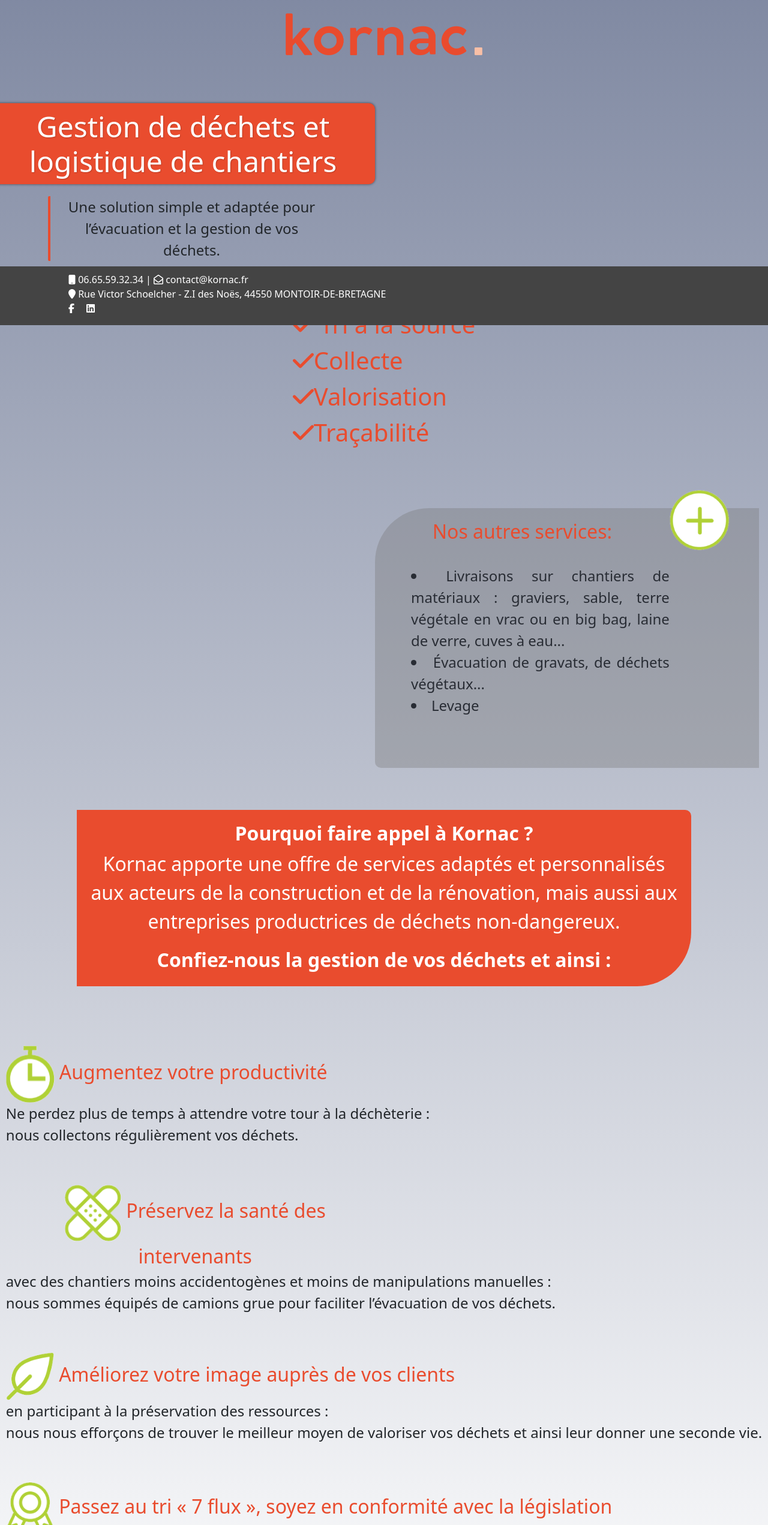
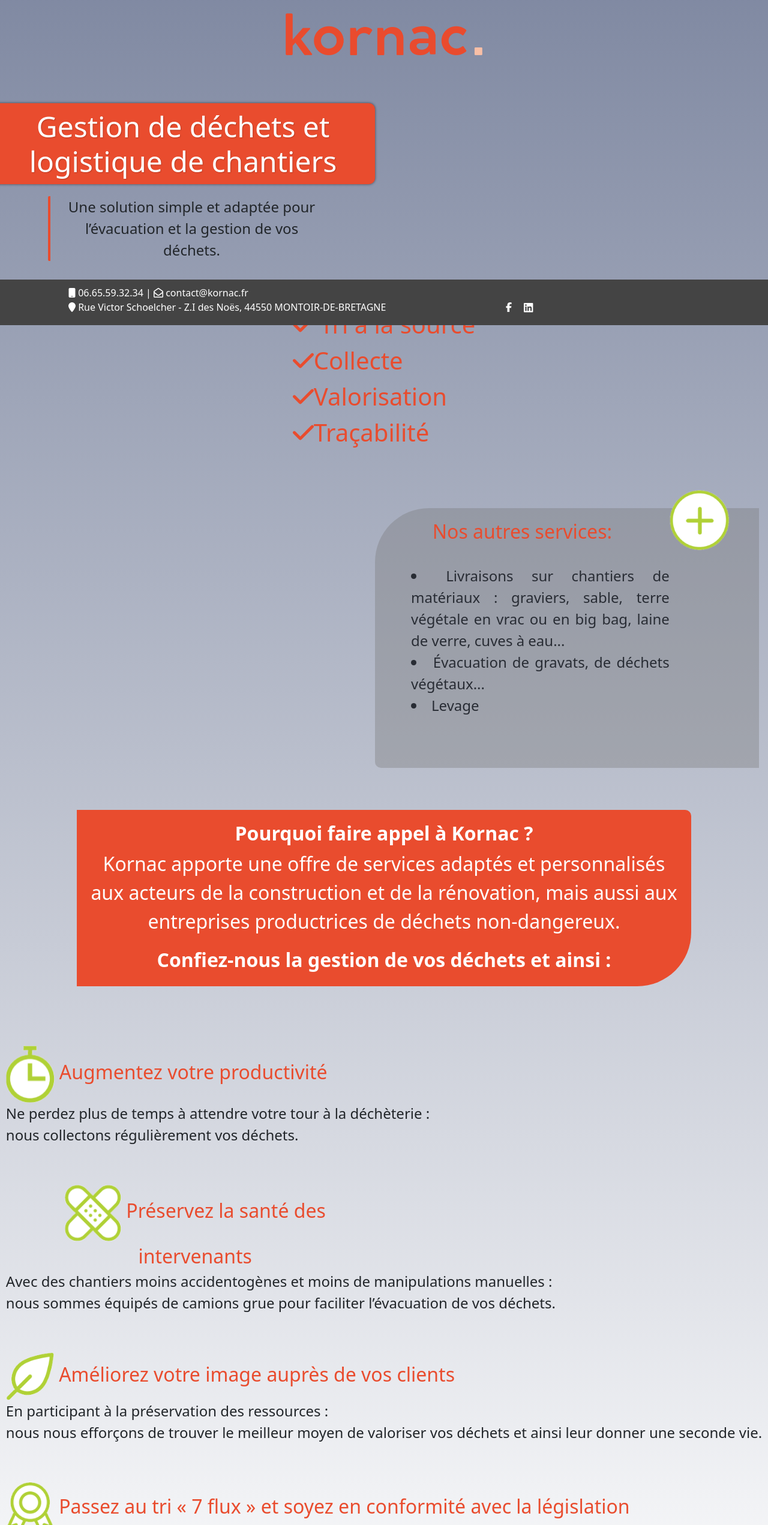
Before and after one commit to Antoine1989/Kornac., a React (Create React App) app: page / in a window 1280 px wide. Shown: the part 258-2800 px from the top of the page at 60% size. Built offline with nearby package versions, Linux system fonts and the light colour scheme.

Commit message:
deploiement antoine-3

```diff
--- a/src/App.css
+++ b/src/App.css
@@ -87,6 +87,7 @@
 }
 .reseaux{
   float: right !important;
+  font-size: 110% !important;
 }
 .ruban {
   background: #e94c2e;
@@ -130,7 +131,7 @@
   }
   .services{
 
-    font-size: 250% !important;
+    font-size: 150% !important;
   }
   .servicesvert{
     font-size: 250% !important;
--- a/src/components/Avantages.js
+++ b/src/components/Avantages.js
@@ -14,19 +14,19 @@
                     vos déchets.</p>
                     <br></br><br></br>
                     <li className="text-vert services2 li-avantages"><img src="./img/pansement.png" alt="santé" className="img-avantages"/> Préservez la santé des intervenants</li>
-                    <p className="p-avantages">avec des chantiers moins accidentogènes
+                    <p className="p-avantages">Avec des chantiers moins accidentogènes
                     et moins de manipulations manuelles :<br></br>
                     nous sommes équipés de camions grue pour
                     faciliter l’évacuation de vos déchets. </p>
                     <br></br><br></br>
                     <li className="text-vert services2 li-avantages"><img src="./img/leaf.png" alt="valorisation" className="img-avantages" style={{width:80}}/> Améliorez votre image auprès de vos
                     clients</li>
-                    <p className="p-avantages">en participant à la préservation des ressources :<br></br>
+                    <p className="p-avantages">En participant à la préservation des ressources :<br></br>
                     nous nous efforçons de trouver le meilleur moyen
                     de valoriser vos déchets et ainsi leur donner une
                     seconde vie.</p>
                     <br></br><br></br>
-                    <li className="text-vert services2 li-avantages"><img src="./img/pims.png" alt="conformité" className="img-avantages" style={{width:80}}/> Passez au tri « 7 flux », soyez en conformité avec la législation</li>
+                    <li className="text-vert services2 li-avantages"><img src="./img/pims.png" alt="conformité" className="img-avantages" style={{width:80}}/> Passez au tri « 7 flux » et soyez en conformité avec la législation</li>
                     <p className="p-avantages"> Décret n° 2021-950 du 16 juillet 2021 relatif au tri
                      des déchets : <br></br>nous fournissons une attestation
                     de valorisation.</p>
--- a/src/components/Footer.js
+++ b/src/components/Footer.js
@@ -20,11 +20,11 @@
                 <li className="text-white li-footer"><FontAwesomeIcon icon={faMobileAndroid} />  06.65.59.32.34        | <FontAwesomeIcon icon={faEnvelopeOpen} />      contact@kornac.fr</li>
 
                 <li className="text-white li-footer"><FontAwesomeIcon icon={faLocationPin} />  Rue Victor Schoelcher - Z.I des Noës, 44550 MONTOIR-DE-BRETAGNE
-                </li>
-                <li className="reseaux"><a href="https://www.facebook.com/profile.php?id=100082932746672" className="text-white " target="_blank" rel="noopener noreferrer"><FontAwesomeIcon  icon={faFacebookF} style={{ marginRight: 20}} className="icones-footer"/></a>
-                <a href="https://www.linkedin.com/company/kornac/" className="text-white " target="_blank" rel="noopener noreferrer"><FontAwesomeIcon   icon={faLinkedin} style={{ marginRight: 100}} className="icones-footer"/>{/*<Link to="https://www.linkedin.com/company/kornac/"/>*/}
+                <a href="https://www.facebook.com/profile.php?id=100082932746672" className="text-white " target="_blank" rel="noopener noreferrer"><FontAwesomeIcon  icon={faFacebookF} style={{marginLeft:200}}className="icones-footer"/></a>
+                <a href="https://www.linkedin.com/company/kornac/" className="text-white reseaux " target="_blank" rel="noopener noreferrer"><FontAwesomeIcon   icon={faLinkedin} style={{marginLeft:20}} className="icones-footer"/>{/*<Link to="https://www.linkedin.com/company/kornac/"/>*/}
                 </a>
                 </li>
+
               </ul>
             </div>
           </div>
```
